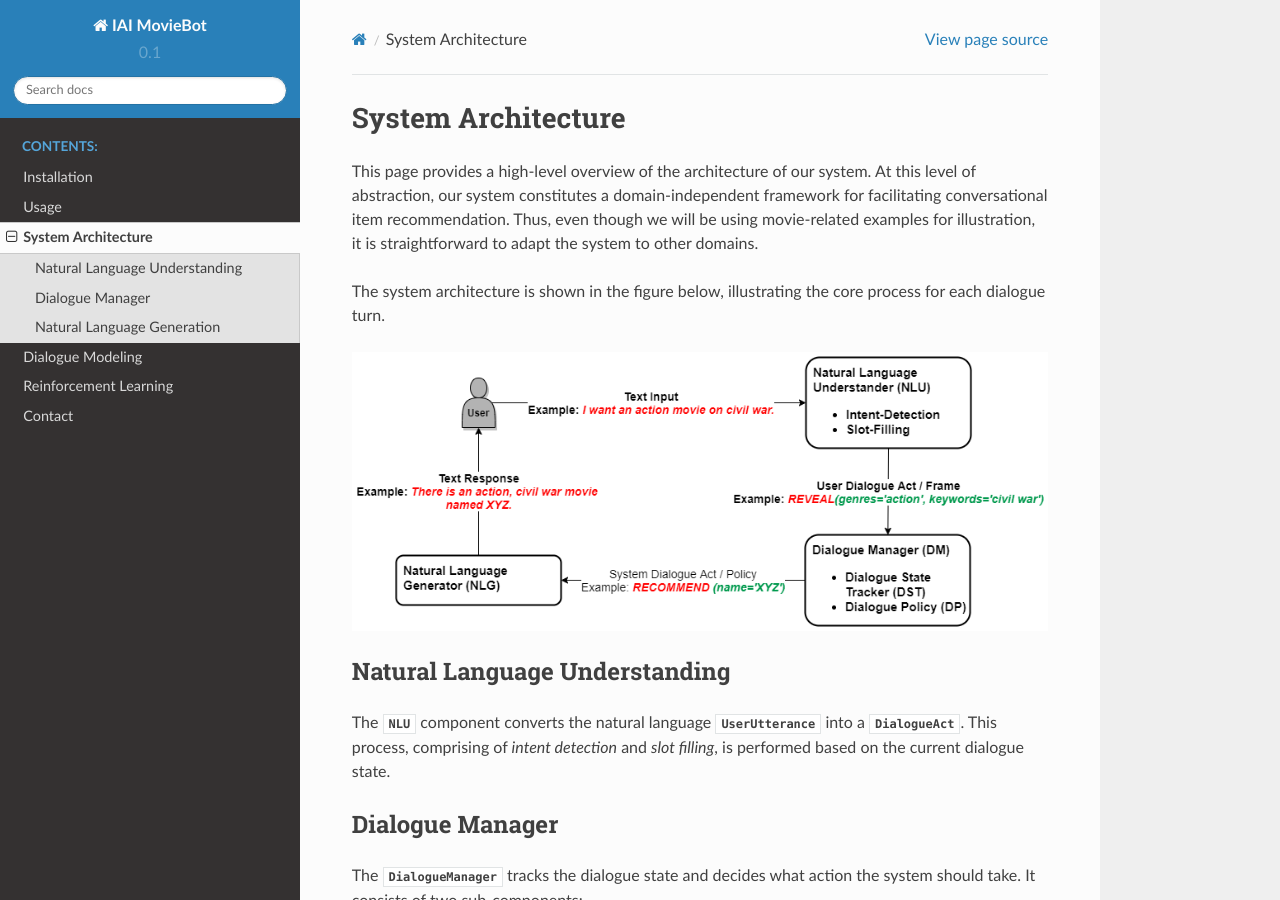
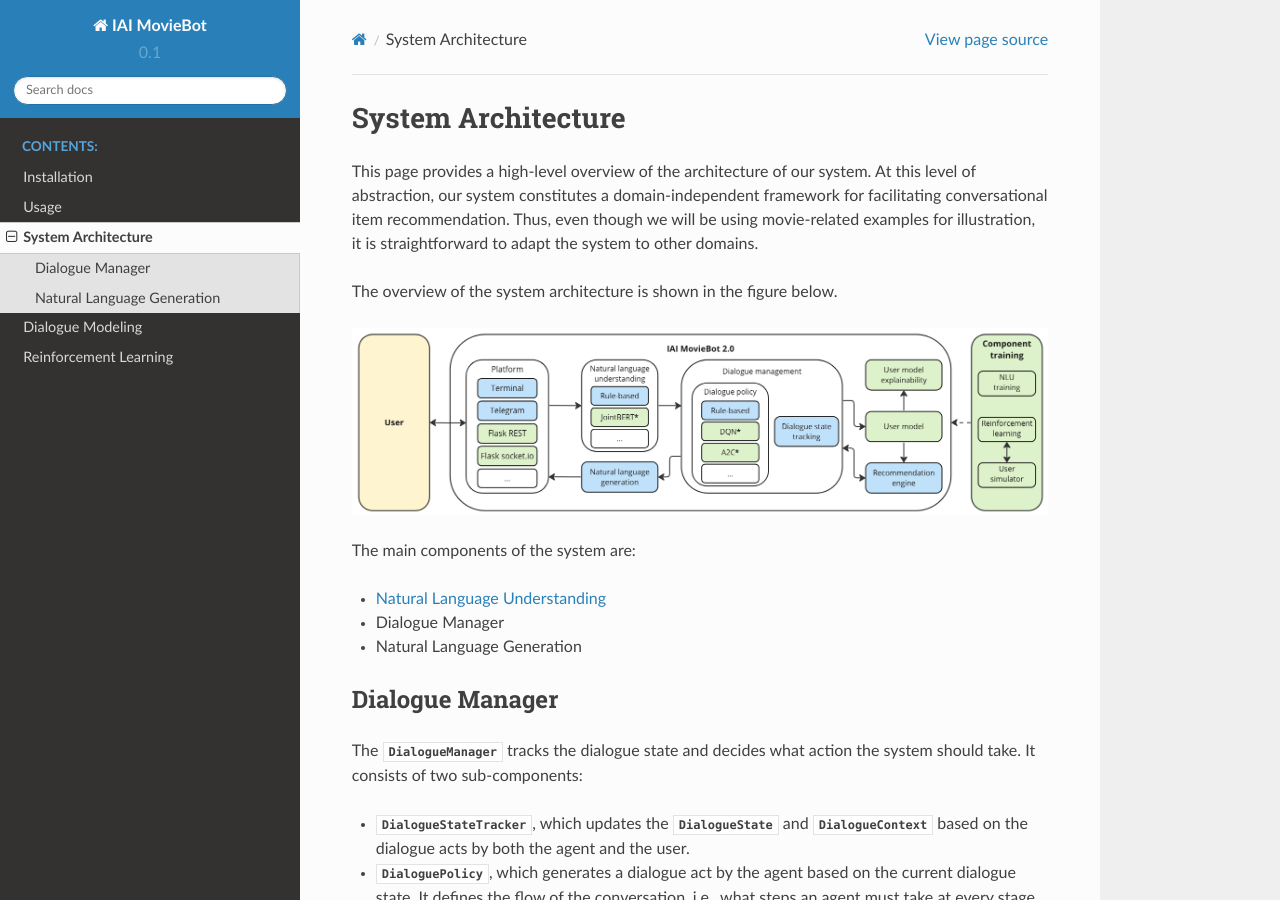
Before and after one commit to iai-group/MovieBot, a Sphinx documentation site: the page built from docs/source/architecture.rst, in a window 1280 px wide and 900 px high. Built offline with Sphinx 7.4.7 and the Read the Docs theme 2.0.0, drawn with Linux system fonts in a browser that asks for light colours.

Commit message:
Add documentation for NLU module Fixes #238

```diff
--- a/docs/source/architecture.rst
+++ b/docs/source/architecture.rst
@@ -3,16 +3,15 @@
 
 This page provides a high-level overview of the architecture of our system.  At this level of abstraction, our system constitutes a domain-independent framework for facilitating conversational item recommendation.  Thus, even though we will be using movie-related examples for illustration, it is straightforward to adapt the system to other domains.
 
-The system architecture is shown in the figure below, illustrating the core process for each dialogue turn.
+The overview of the system architecture is shown in the figure below.
 
-.. image:: _static/Blueprint_MovieBot.png
+.. image:: _static/Blueprint_MovieBot_v2.png
 
+The main components of the system are:
 
-Natural Language Understanding
-------------------------------
-
-The :py:class:`NLU <moviebot.nlu.nlu>` component converts the natural language :py:class:`UserUtterance <moviebot.core.utterance.utterance.UserUtterance>` into a :py:class:`DialogueAct <moviebot.dialogue_manager.dialogue_act>`. This process, comprising of *intent detection* and *slot filling*, is performed based on the current dialogue state.
-
+- :doc:`Natural Language Understanding <nlu>`
+- Dialogue Manager
+- Natural Language Generation
 
 Dialogue Manager
 ----------------
--- a/docs/source/contact.rst
+++ /dev/null
@@ -1,2 +0,0 @@
-Contact
-=======
--- a/docs/source/index.rst
+++ b/docs/source/index.rst
@@ -13,7 +13,6 @@
    architecture
    dialogue
    reinforcement_learning
-   contact
 
 
 Indices and tables
```
Also changed, not shown: README.md (+1 -1 lines), docs/source/dialogue.rst (+1 -25 lines), docs/source/nlu.rst (added, +64 -0 lines).
